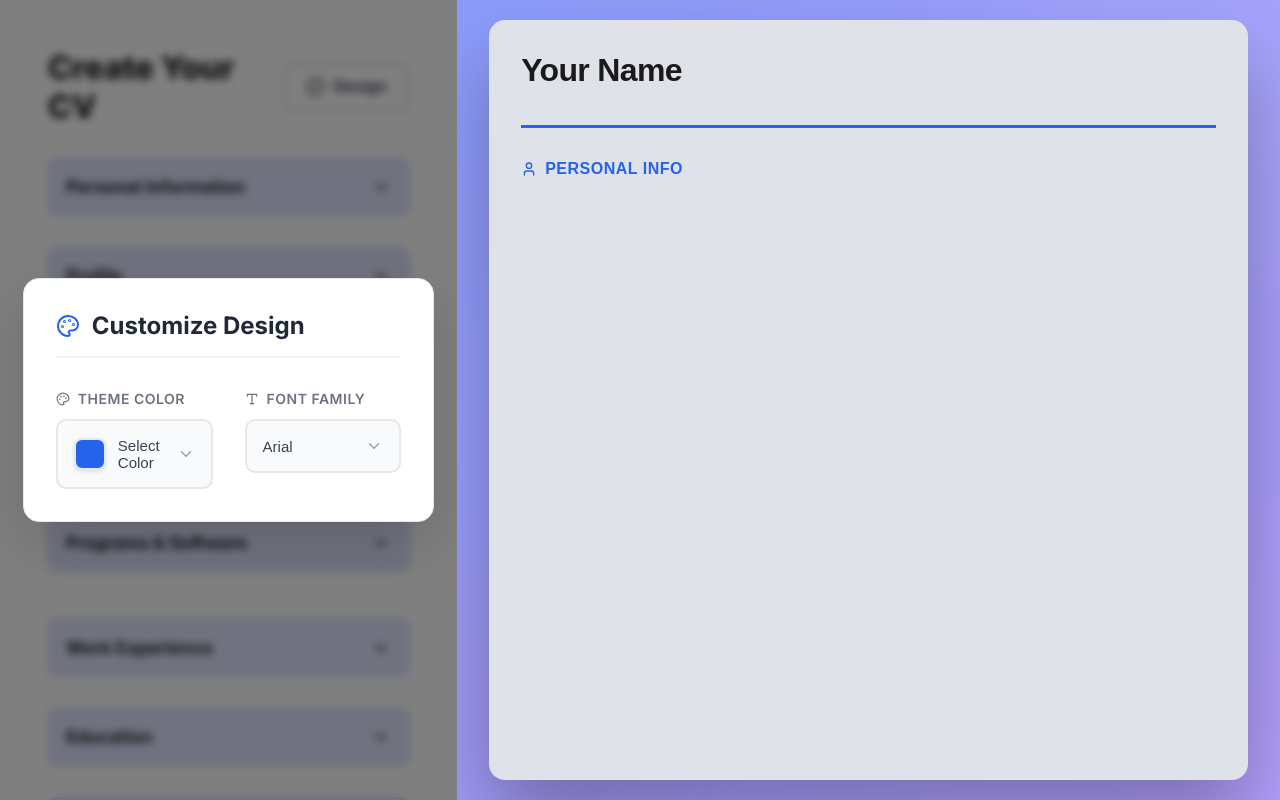
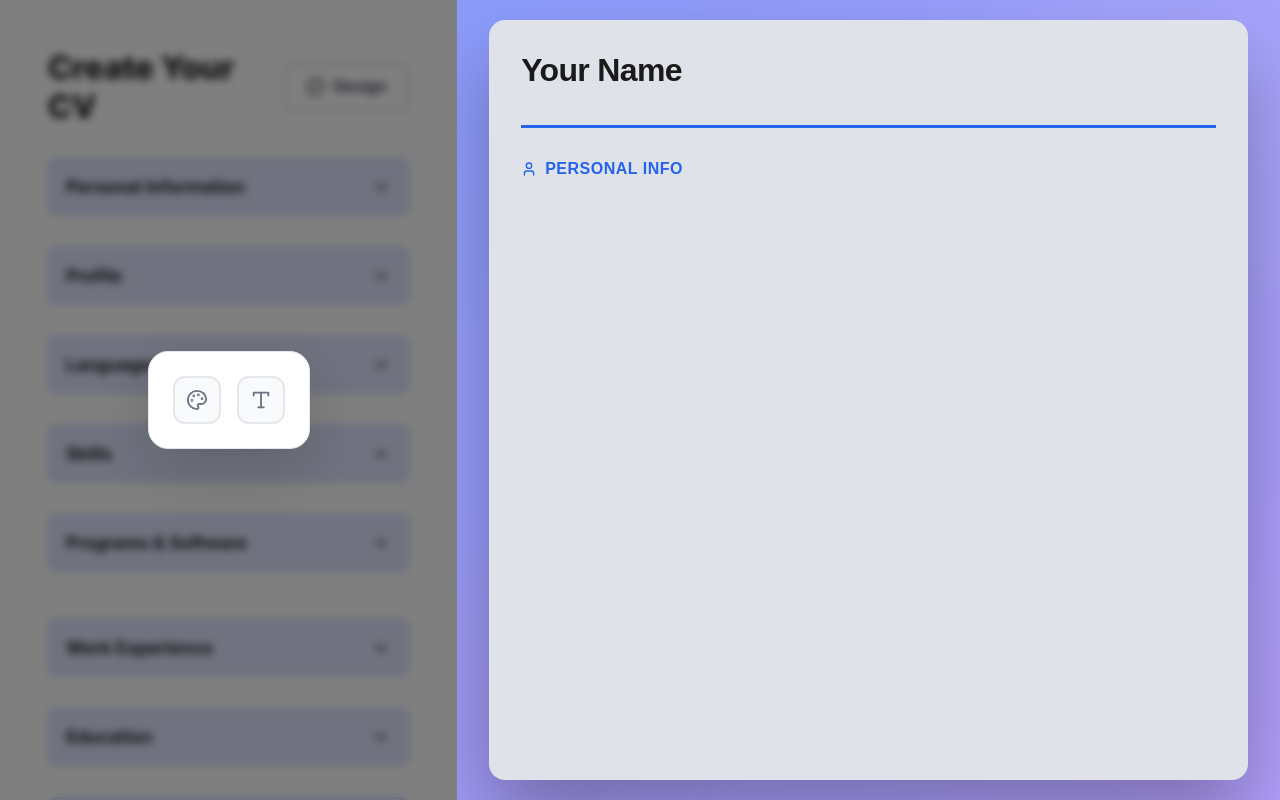
Before and after one commit to blitz-flex/CV-Builder, a React (Vite) app: page /create in a window 1280 px wide. Both pictures are taken after a click on the button "Design". Built offline with nearby package versions, Linux system fonts and the light colour scheme.

Commit message:
convert design modal to icon-only interface

```diff
--- a/src/components/shared/DesignModal.jsx
+++ b/src/components/shared/DesignModal.jsx
@@ -38,20 +38,13 @@ function DesignModal({ show, onClose, accentColor, setAccentColor, selectedFont,
   return (
     <div className="modal-overlay-left" onClick={onClose}>
       <div className="modal-content" onClick={(e) => e.stopPropagation()}>
-        <div className="modal-header">
-          <h3><Palette size={24} /> Customize Design</h3>
-        </div>
         <div className="design-options">
-          <div className="option">
-            <label><Palette size={14} /> Theme Color</label>
-            <div className="color-picker-wrapper" ref={colorDropdownRef}>
+          <div className="option" ref={colorDropdownRef}>
             <button
-                className={`color-picker-button ${colorDropdownOpen ? 'open' : ''}`}
+              className={`icon-trigger ${colorDropdownOpen ? 'active' : ''}`}
               onClick={() => setColorDropdownOpen(!colorDropdownOpen)}
             >
-                <div className="color-preview" style={{ background: accentColor }}></div>
-                <span>Select Color</span>
-                <ChevronDown size={18} />
+              <Palette size={22} />
             </button>
             {colorDropdownOpen && (
               <div className="color-dropdown">
@@ -82,16 +75,12 @@ function DesignModal({ show, onClose, accentColor, setAccentColor, selectedFont,
               </div>
             )}
           </div>
-          </div>
-          <div className="option">
-            <label><Type size={14} /> Font Family</label>
-            <div className="font-picker-wrapper" ref={fontDropdownRef}>
+          <div className="option" ref={fontDropdownRef}>
             <button
-                className={`font-picker-button ${fontDropdownOpen ? 'open' : ''}`}
+              className={`icon-trigger ${fontDropdownOpen ? 'active' : ''}`}
               onClick={() => setFontDropdownOpen(!fontDropdownOpen)}
             >
-                <span>{FONTS.find(f => f.value === selectedFont)?.label}</span>
-                <ChevronDown size={18} />
+              <Type size={22} />
             </button>
             {fontDropdownOpen && (
               <div className="font-dropdown">
@@ -110,7 +99,6 @@ function DesignModal({ show, onClose, accentColor, setAccentColor, selectedFont,
         </div>
       </div>
     </div>
-    </div>
   )
 }
 
--- a/src/styles/CVForm.css
+++ b/src/styles/CVForm.css
@@ -111,57 +111,55 @@
 
 .modal-content {
   background: #ffffff;
-  padding: 2rem;
-  border-radius: 16px;
-  width: 90%;
-  max-width: 500px;
+  padding: 1.5rem;
+  border-radius: 20px;
+  width: auto;
   box-shadow: 0 20px 60px rgba(0, 0, 0, 0.15);
   border: 1px solid #e5e7eb;
   animation: slideUp 0.4s cubic-bezier(0.16, 1, 0.3, 1);
 }
 
-.modal-header {
-  margin-bottom: 2rem;
-  padding-bottom: 1rem;
-  border-bottom: 2px solid #f3f4f6;
-}
-
-.modal-content h3 {
-  font-size: 1.5rem;
-  font-weight: 700;
-  color: #1f2937;
-  margin: 0;
+.design-options {
   display: flex;
-  align-items: center;
-  gap: 0.75rem;
-}
-
-.modal-content h3 svg {
-  color: #2563eb;
-}
-
-.design-options {
-  display: grid;
-  grid-template-columns: 1fr 1fr;
-  gap: 2rem;
+  gap: 1rem;
 }
 
 .option {
-  display: flex;
-  flex-direction: column;
-  gap: 0.75rem;
+  position: relative;
 }
 
-.option label {
-  font-size: 0.875rem;
-  font-weight: 600;
-  color: #6b7280;
-  text-transform: uppercase;
-  letter-spacing: 0.5px;
-  margin-bottom: 0;
+.icon-trigger {
+  width: 48px;
+  height: 48px;
+  border: 2px solid #e5e7eb;
+  border-radius: 12px;
+  background: #f9fafb;
+  cursor: pointer;
   display: flex;
   align-items: center;
-  gap: 0.5rem;
+  justify-content: center;
+  transition: all 0.25s cubic-bezier(0.4, 0, 0.2, 1);
+}
+
+.icon-trigger:hover {
+  border-color: #2563eb;
+  background: white;
+  box-shadow: 0 4px 12px rgba(37, 99, 235, 0.1);
+}
+
+.icon-trigger.active {
+  border-color: #2563eb;
+  background: #eff6ff;
+}
+
+.icon-trigger svg {
+  color: #6b7280;
+  transition: color 0.2s ease;
+}
+
+.icon-trigger:hover svg,
+.icon-trigger.active svg {
+  color: #2563eb;
 }
 
 .color-picker-wrapper {
@@ -214,19 +212,20 @@
 
 .color-dropdown {
   position: absolute;
-  top: calc(100% + 0.5rem);
+  bottom: calc(100% + 0.75rem);
   left: 50%;
   transform: translateX(-50%);
   background: white;
   border-radius: 16px;
   padding: 1.25rem;
   box-shadow: 0 10px 40px rgba(0, 0, 0, 0.15);
+  border: 1px solid #e5e7eb;
   z-index: 10;
   min-width: 200px;
-  animation: dropdownSlide 0.3s cubic-bezier(0.16, 1, 0.3, 1);
+  animation: dropdownSlideUp 0.3s cubic-bezier(0.16, 1, 0.3, 1);
 }
 
-@keyframes dropdownSlide {
+@keyframes dropdownSlideUp {
   from {
     opacity: 0;
     transform: translateX(-50%) translateY(10px);
@@ -236,6 +235,8 @@
     transform: translateX(-50%) translateY(0);
   }
 }
+
+
 
 .color-presets {
   display: grid;
@@ -333,26 +334,27 @@
 
 .font-dropdown {
   position: absolute;
-  top: calc(100% + 0.5rem);
-  left: 0;
-  right: 0;
+  bottom: calc(100% + 0.75rem);
+  left: 50%;
+  transform: translateX(-50%);
   background: white;
-  border: 1px solid #e2e8f0;
-  border-radius: 8px;
+  border: 1px solid #e5e7eb;
+  border-radius: 12px;
   padding: 0.5rem;
-  box-shadow: 0 4px 12px rgba(0, 0, 0, 0.1);
+  box-shadow: 0 10px 40px rgba(0, 0, 0, 0.15);
   z-index: 10;
-  animation: dropdownSlideDown 0.3s cubic-bezier(0.16, 1, 0.3, 1);
+  min-width: 180px;
+  animation: dropdownSlideUp2 0.3s cubic-bezier(0.16, 1, 0.3, 1);
 }
 
-@keyframes dropdownSlideDown {
+@keyframes dropdownSlideUp2 {
   from {
     opacity: 0;
-    transform: translateY(-10px);
+    transform: translateX(-50%) translateY(10px);
   }
   to {
     opacity: 1;
-    transform: translateY(0);
+    transform: translateX(-50%) translateY(0);
   }
 }
 
```
Lines whose indentation alone changed are shown as unchanged.
